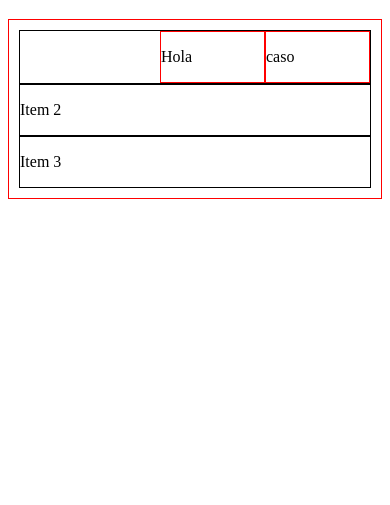
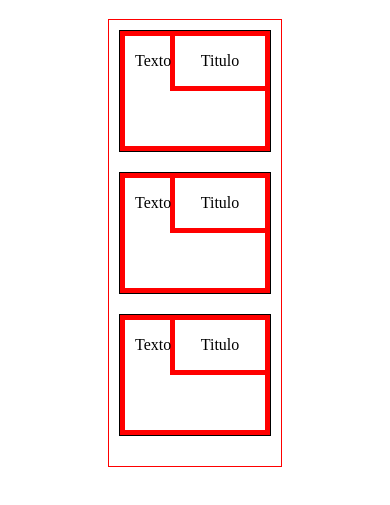
Before and after one commit to Yonotun/Courseta-Tests, a plain HTML site: page Module 2/index.html in a window 390 px wide. Shown: the part 61-566 px from the top of the page. Drawn offline with Linux system fonts and the light colour scheme.

Commit message:
Arreglado layout de cajitas

```diff
--- a/Module 2/css/style.css
+++ b/Module 2/css/style.css
@@ -6,41 +6,67 @@
 
 }
 
+h1 {
+  text-align: center;
+}
+
+
+p.titulo {
+  text-align: center;
+  padding-left: 20px;
+  padding-right: 20px;
+}
+p.texto {
+  padding-left: 10px;
+}
+
+.container {
+  border: 1px solid red;
+  overflow-x: hidden;
+  padding: 10px 10px 10px 10px;
+  position: relative;
+  margin: 20px 100px 20px 100px;
+}
+
 .micajita {
   border-style: solid;
   border-width: thin;
   border-color: black;
-  box-sizing: border-box;
+  position: relative;
+
+}
+.cajatexto {
+
+  border: 5px solid red;
+  position: absolute;
+  top: 0;
+  left: 0;
+  height: 100%;
+  width: 100%;
 }
 
-.p{
-  text-align: center;
-}
 
-.center{
-  text-align: center;
-}
-
-.cajadentrodecaja {
-
-    float: right;
-    width: 30%;
-    height: 100%;
-    border: 1px solid red;
-    position: relative;
-    margin: 0;
-
-      }
 
 
 /********** Large devices only **********/
 @media (min-width: 992px) {
   .col-lg-1 {
     float: left;
+    width: 28%;
+    margin: 20px;
+
+  }
+
+  .cajatitulo {
+
+    border: 5px solid red;
+    position: relative;
+    float: right;
+    margin: 0px 0px 40px 100px;
     width: 30%;
-    margin: 20px;
-    padding: 25px;
-  }
+
+      }
+
 
 
 }
@@ -49,9 +75,25 @@
 @media (min-width: 768px) and (max-width: 991px) {
   .col-md-1 {
     float: left;
-    width: 45%;
+    width: 40%;
     margin: 15px;
   }
+  .col-md-2 {
+    float: left;
+    width: 95%;
+    margin: 15px;
+  }
+
+
+  .cajatitulo {
+
+    border: 5px solid red;
+    position: relative;
+    float: right;
+    margin: 0px 0px 60px 0px;
+    width: 100px;
+
+      }
 
 }
 
@@ -61,11 +103,18 @@
   .col-sm-1 {
     float: left;
     width: 100%;
+    margin-bottom: 20px;
   }
+
+  .cajatitulo {
+
+    border: 5px solid red;
+    position: relative;
+    float: right;
+    margin: 0px 0px 60px 0px;
+    width: 100px;
+
+      }
+
+
 }
-
-.container {
-  border: 1px solid red;
-  overflow-x: hidden;
-  padding: 10px;
-}
--- a/Module 2/index.html
+++ b/Module 2/index.html
@@ -11,26 +11,35 @@
 
 <div class = "container">
 
+  <div class="col-lg-1 col-md-1 col-sm-1 micajita">
+    <div class="cajatitulo">
+      <p class="titulo"> Titulo </p>
+    </div>
+
+    <div class="cajatexto">
+      <p class="texto"> Texto </p>
+    </div>
+  </div>
 
   <div class="col-lg-1 col-md-1 col-sm-1 micajita">
-    <div class="cajadentrodecaja"><p> caso </p></div>
-    <div class="cajadentrodecaja"><p> Hola </p></div>
-
-
-
-
+    <div class="cajatitulo">
+      <p class="titulo"> Titulo </p>
+    </div>
+  <div class="cajatexto">
+    <p class="texto"> Texto </p>
+  </div>
   </div>
 
 
+  <div class="col-lg-1 col-md-2 col-sm-1 micajita">
+    <div class="cajatitulo">
+      <p class="titulo"> Titulo </p>
+    </div>
+  <div class="cajatexto">
+    <p class="texto"> Texto </p>
+  </div>
 
-  <div class="col-lg-1 col-md-1 col-sm-1 micajita"><p>Item 2</p></div>
-
-
-
-  <div class="col-lg-1 col-md-1 col-sm-1 micajita"><p>Item 3</p></div>
-
-
-
+  </div>
 
 </div>
 
```
